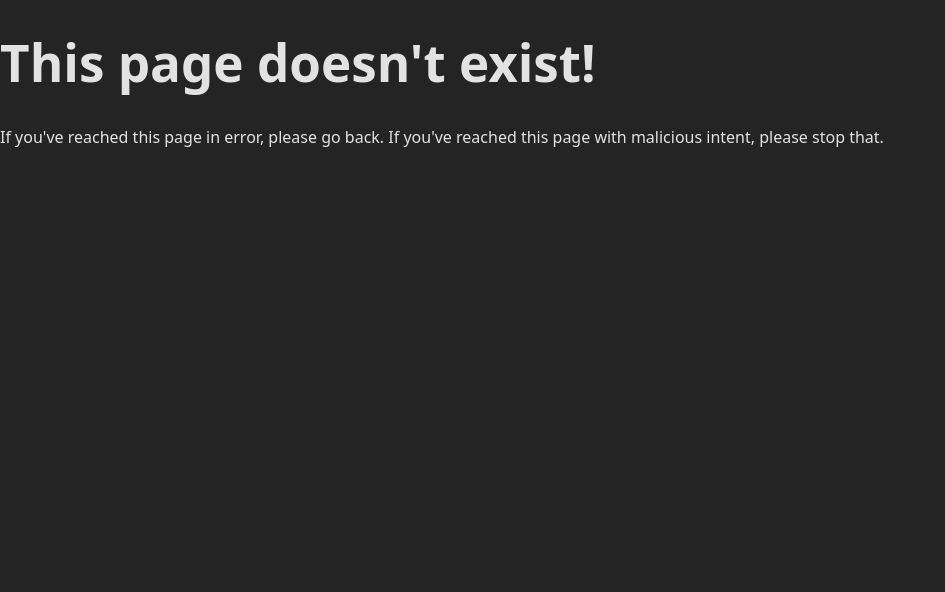
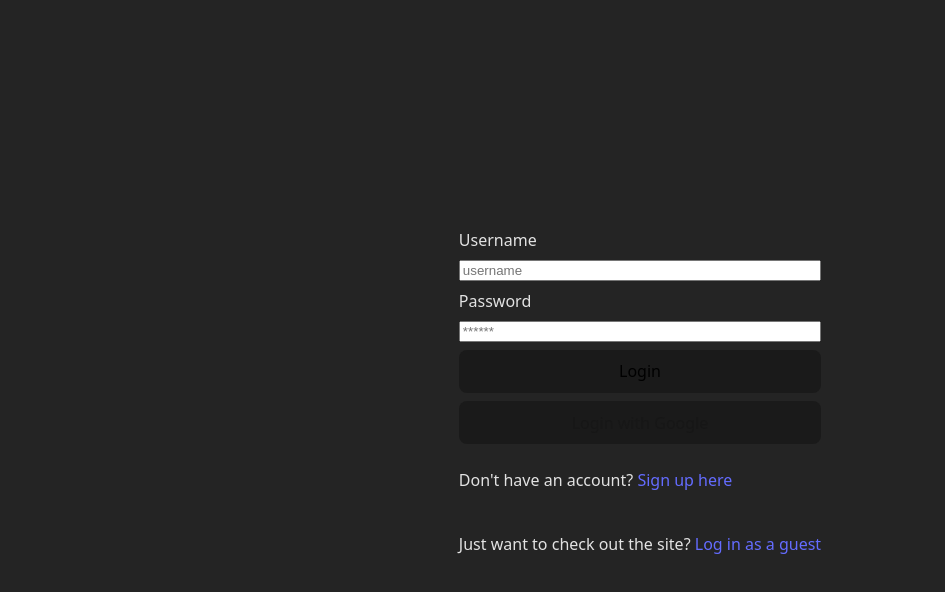
Before and after one commit to IwearSILLYhats/OdinBook, a React (Vite) app in the folder frontend/: page /auth/login in a window 1280 px wide. Shown: the top 592 px of the page, without its empty margins (0-945 px from the left). Built offline with nearby package versions, Linux system fonts and the light colour scheme; no server answers.

Commit message:
Updated FE auth pages and added redirect wrappers to router

```diff
--- a/frontend/api/api.js
+++ b/frontend/api/api.js
@@ -1,9 +1,9 @@
-const url = import.meta.env.API_URL;
+const url = import.meta.env.VITE_API_URL;
 
-export default async function apiFetch(endpoint, method, options) {
+export default async function apiFetch(endpoint, method, body) {
   const reqUrl = `${url}/${endpoint}`;
   const request = await fetch(reqUrl, {
-    ...options,
+    body: JSON.stringify(body),
     headers: {
       "Content-Type": "application/json",
     },
--- a/frontend/src/App.css
+++ b/frontend/src/App.css
@@ -50,3 +50,15 @@ body,
     display: none;
   }
 }
+.signupWrapper,
+.loginWrapper {
+  display: flex;
+  flex-direction: column;
+  margin: auto;
+  gap: 0.5rem;
+  form {
+    display: flex;
+    flex-direction: column;
+    gap: 0.5rem;
+  }
+}
--- /dev/null
+++ b/frontend/src/components/LoggedIn.jsx
@@ -0,0 +1,7 @@
+import { Navigate, Outlet } from "react-router";
+
+export default function LoggedIn() {
+  const isLoggedIn = document.cookie !== "";
+
+  return isLoggedIn ? <Outlet /> : <Navigate to={"/auth/login"} replace />;
+}
--- /dev/null
+++ b/frontend/src/components/LoggedOut.jsx
@@ -0,0 +1,7 @@
+import { Navigate, Outlet } from "react-router";
+
+export default function LoggedOut() {
+  const isLoggedOut = document.cookie === "";
+
+  return isLoggedOut ? <Outlet /> : <Navigate to={"/"} replace />;
+}
--- a/frontend/src/pages/Login.jsx
+++ b/frontend/src/pages/Login.jsx
@@ -1,3 +1,50 @@
+import { useState } from "react";
+import { useNavigate, NavLink } from "react-router";
+import apiFetch from "../../api/api";
+
 export default function Login() {
-  return <div>Login</div>;
+  const [username, setUsername] = useState(null);
+  const [password, setPassword] = useState(null);
+  const [validation, SetValidation] = useState(null);
+  const navigate = useNavigate();
+
+  function loginSubmit(event) {
+    event.preventDefault();
+    const body = { username, password };
+  }
+
+  return (
+    <div className="loginWrapper">
+      <form action="" method="post" onSubmit={(e) => loginSubmit(e)}>
+        <label htmlFor="username">Username</label>
+        <input
+          type="text"
+          name="username"
+          id="username"
+          placeholder="username"
+          required
+          onChange={(e) => setUsername(e.target.value)}
+        />
+        <label htmlFor="password">Password</label>
+        <input
+          type="password"
+          name="password"
+          id="password"
+          required
+          placeholder="******"
+          onChange={(e) => setPassword(e.target.value)}
+        />
+        <button type="submit">Login</button>
+      </form>
+      <button disabled="disabled">Login with Google</button>
+      <p>
+        Don't have an account?{" "}
+        <NavLink to={"/auth/signup"}>Sign up here</NavLink>
+      </p>
+      <p>
+        Just want to check out the site?{" "}
+        <NavLink to={"/guest"}>Log in as a guest</NavLink>
+      </p>
+    </div>
+  );
 }
--- a/frontend/src/pages/Signup.jsx
+++ b/frontend/src/pages/Signup.jsx
@@ -20,12 +20,13 @@ export default function Signup() {
       password,
       confirm,
     };
+    console.log(body);
     const request = apiFetch("signup", "POST", body);
   }
 
   return (
-    <div>
-      <form action="" method="post">
+    <div className="signupWrapper">
+      <form action="" method="post" onSubmit={(e) => signupSubmit(e)}>
         <label htmlFor="email">Email address</label>
         <input
           type="email"
@@ -68,7 +69,8 @@ export default function Signup() {
       </form>
       <button disabled="disabled">Sign in with Google</button>
       <p>
-        Already have an account? <NavLink to={"/login"}>Log in here</NavLink>
+        Already have an account?{" "}
+        <NavLink to={"/auth/login"}>Log in here</NavLink>
       </p>
       <p>
         Just want to check out the site?{" "}
```
Also changed, not shown: frontend/src/main.jsx (+21 -7 lines).
